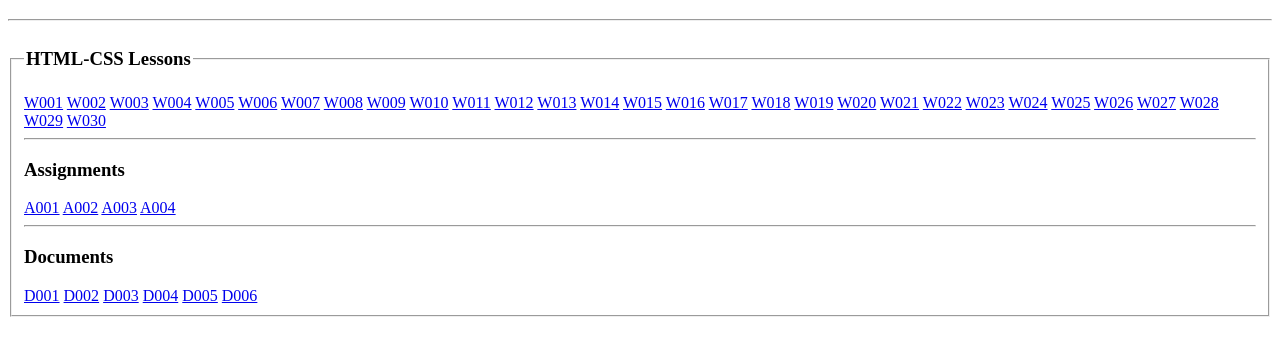
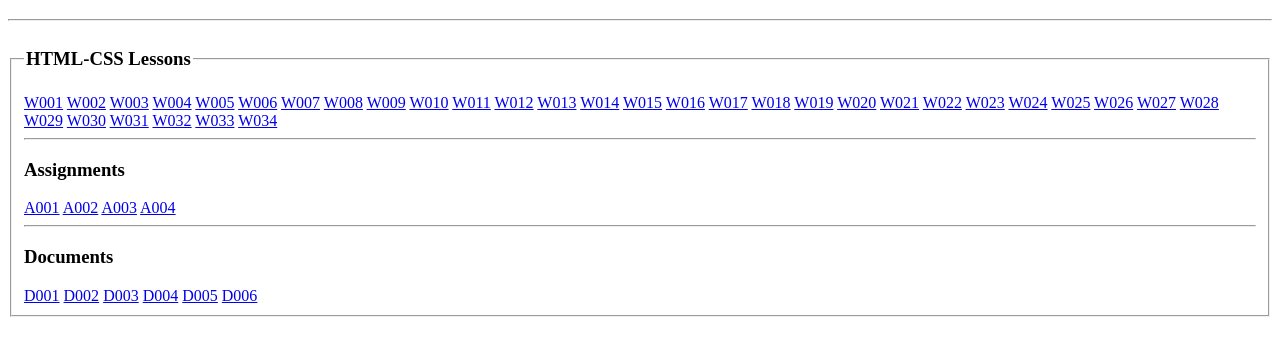
Before and after one commit to praveannair/careerxhtmlcssjs, a plain HTML site: page index.html in a window 1280 px wide. Shown: the part 61-416 px from the top of the page. Drawn offline with Linux system fonts and the light colour scheme.

Commit message:
Modified index

```diff
--- a/index.html
+++ b/index.html
@@ -44,6 +44,10 @@
       <a href="part02/W028.html">W028</a>
       <a href="part02/W029.html">W029</a>
       <a href="part02/W030.html">W030</a>
+      <a href="part02/W031.html">W031</a>
+      <a href="part02/W032.html">W032</a>
+      <a href="part03/W033.html">W033</a>
+      <a href="part03/W034.html">W034</a>
       <hr />
       <h3>Assignments</h3>
       <a href="assignments/A001.pdf">A001</a>
```
